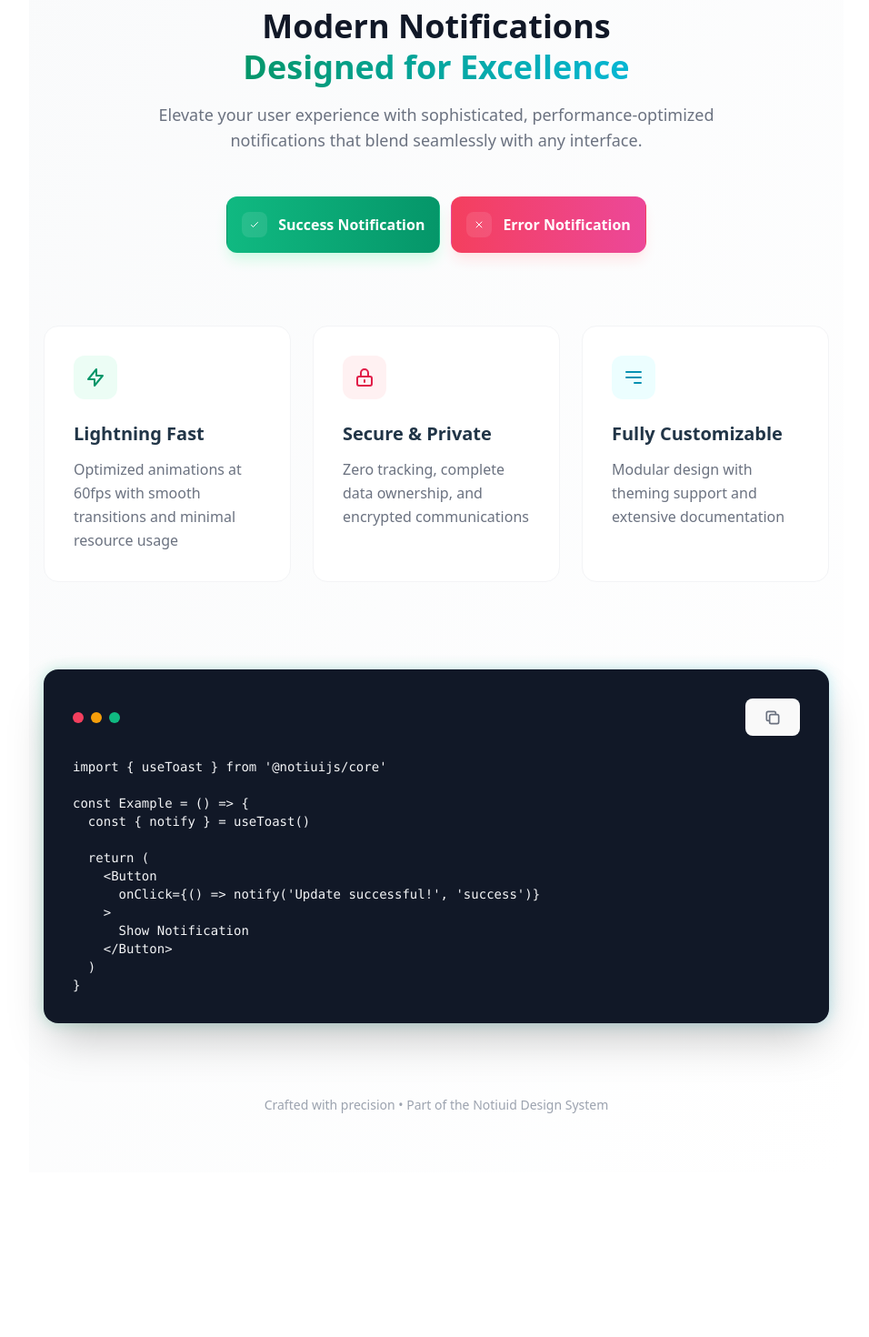
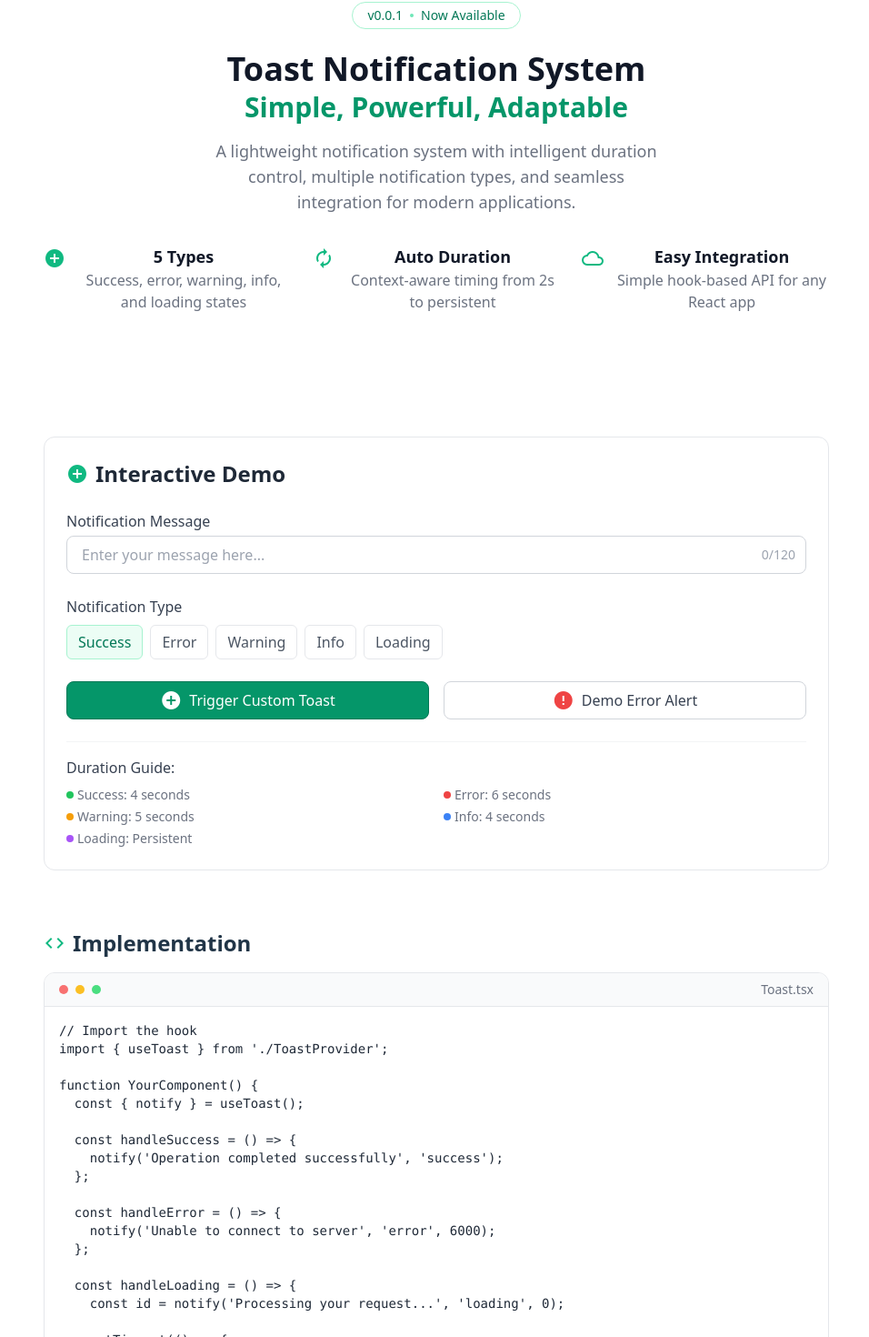
Before and after one commit to NauvalAssidq/Notification-Template, a React (Vite) app: page / in a window 1280 px wide. Shown: the part 142-1612 px from the top of the page at 91% size, without its empty margins (160-1116 px from the left). Before the commit the page ends 1431 px from the top, so only its background shows below. Built offline with nearby package versions, Linux system fonts and the light colour scheme.

Commit message:
Commiting for local development only

```diff
--- a/index.html
+++ b/index.html
@@ -5,6 +5,7 @@
     <link rel="icon" type="image/svg+xml" href="/vite.svg" />
     <meta name="viewport" content="width=device-width, initial-scale=1.0" />
 
+    <link href="https://fonts.googleapis.com/icon?family=Material+Icons+Outlined" rel="stylesheet">
     <script src="https://cdn.jsdelivr.net/npm/react@18/umd/react.development.js"></script>
     <script src="https://cdn.jsdelivr.net/npm/react-dom@18/umd/react-dom.development.js"></script>
     <script src="https://cdn.tailwindcss.com"></script>
--- a/src/components/Toast.tsx
+++ b/src/components/Toast.tsx
@@ -1,17 +1,21 @@
 import React from "react";
 
-export type ToastType = "success" | "error";
+export type ToastType = "success" | "error" | "warning" | "info" | "loading";
 
-interface ToastProps {
+export type ToastProps = {
   id: string;
   message: string;
   type: ToastType;
   onClose: (id: string) => void;
+  timeout?: number;
 }
 
 const variantStyles = {
   success: "border-emerald-600 bg-emerald-500/95 backdrop-blur-sm",
   error: "border-rose-600 bg-rose-500/95 backdrop-blur-sm",
+  warning: "border-amber-600 bg-amber-500/95 backdrop-blur-sm",
+  info: "border-sky-600 bg-sky-500/95 backdrop-blur-sm",
+  loading: "border-gray-600 bg-gray-500/95 backdrop-blur-sm",
 };
 
 const toastIcons = {
@@ -27,6 +31,24 @@ const toastIcons = {
       <path d="M12 2C6.48 2 2 6.48 2 12s4.48 10 10 10 10-4.48 10-10S17.52 2 12 2zm1 15h-2v-2h2v2zm0-4h-2V7h2v6z"/>
     </svg>
   ),
+  warning: (
+    <svg xmlns="http://www.w3.org/2000/svg" className="h-6 w-6" viewBox="0 0 24 24" fill="currentColor">
+      <path fill="none" d="M0 0h24v24H0z"/>
+      <path d="M12 5.99L19.53 19H4.47L12 5.99M12 2L1 21h22L12 2zm1 14h-2v2h2v-2zm0-6h-2v4h2v-4z"/>
+    </svg>
+  ),
+  info: (
+    <svg xmlns="http://www.w3.org/2000/svg" className="h-6 w-6" viewBox="0 0 24 24" fill="currentColor">
+      <path fill="none" d="M0 0h24v24H0z"/>
+      <path d="M12 2C6.48 2 2 6.48 2 12s4.48 10 10 10 10-4.48 10-10S17.52 2 12 2zm1 15h-2v-6h2v6zm0-8h-2V7h2v2z"/>
+    </svg>
+  ),
+  loading: (
+    <svg xmlns="http://www.w3.org/2000/svg" className="h-6 w-6 animate-spin" viewBox="0 0 24 24" fill="none">
+      <circle cx="12" cy="12" r="10" stroke="currentColor" strokeWidth="4" strokeOpacity="0.2"/>
+      <path d="M12 2a10 10 0 0 1 10 10" stroke="currentColor" strokeWidth="4" strokeLinecap="round" strokeDasharray="42 42"/>
+    </svg>
+  ),
 };
 
 export const Toast: React.FC<ToastProps> = ({ id, message, type, onClose }) => {
@@ -35,15 +57,21 @@ export const Toast: React.FC<ToastProps> = ({ id, message, type, onClose }) => {
       role="alert"
       className={`${variantStyles[type]} text-white min-w-[280px] max-w-sm px-4 py-3 rounded-xl shadow-lg
         border-l-4 flex items-center gap-3 animate-toast-pop transition-all duration-300
-        hover:shadow-md transform hover:-translate-y-1 motion-reduce:transition-none`}
+        hover:shadow-md transform hover:-translate-y-1 motion-reduce:transition-none
+        group relative overflow-hidden`}
     >
+
+
       <div className="flex-shrink-0">
         {toastIcons[type]}
       </div>
+
       <span className="flex-1 text-sm font-medium leading-tight">{message}</span>
+
         <button
           onClick={() => onClose(id)}
-          className="flex-shrink-0 bg-transparent rounded-full p-1 text-white hover:bg-white/10 transition-colors focus:outline-transparent focus:ring-white/50"
+          className="flex-shrink-0 bg-transparent rounded-full p-1 text-white hover:bg-white/10
+            transition-colors"
           aria-label="Close toast"
         >
           <svg xmlns="http://www.w3.org/2000/svg" className="h-5 w-5" viewBox="0 0 20 20" fill="currentColor">
--- a/src/components/ToastProvider.tsx
+++ b/src/components/ToastProvider.tsx
@@ -5,10 +5,11 @@ type ToastItem = {
   id: string;
   message: string;
   type: ToastType;
+  duration?: number;
 };
 
 type ToastContextType = {
-  notify: (message: string, type: ToastType) => void;
+  notify: (message: string, type: ToastType, duration?: number) => void;
 };
 
 const ToastContext = createContext<ToastContextType | undefined>(undefined);
@@ -26,18 +27,26 @@ export const ToastProvider: React.FC<{ children: React.ReactNode }> = ({ childre
     setToasts((prev) => prev.filter((toast) => toast.id !== id));
   }, []);
 
-  const notify = useCallback((message: string, type: ToastType) => {
+  const notify = useCallback((message: string, type: ToastType, duration = 4000) => {
     const id = Date.now().toString();
-    setToasts((prev) => [...prev, { id, message, type }]);
-    setTimeout(() => removeToast(id), 4000);
+    setToasts((prev) => [...prev, { id, message, type, duration }]);
+
+    if (duration > 0) {
+      setTimeout(() => removeToast(id), duration);
+    }
   }, [removeToast]);
 
   return (
     <ToastContext.Provider value={{ notify }}>
       {children}
-      <div className="fixed top-4 right-4 flex flex-col gap-4 z-50">
+      <div className="fixed top-4 right-4 flex flex-col gap-4 z-[9999]">
         {toasts.map((toast) => (
-          <Toast key={toast.id} {...toast} onClose={removeToast} />
+          <Toast
+            key={toast.id}
+            {...toast}
+            onClose={removeToast}
+            timeout={toast.duration}
+          />
         ))}
       </div>
     </ToastContext.Provider>
--- a/src/pages/HomePage.tsx
+++ b/src/pages/HomePage.tsx
@@ -1,139 +1,235 @@
+import { useState } from "react";
 import { useToast } from "../components/ToastProvider";
+import { ToastType } from "../components/Toast";
 
 function HomePage() {
   const { notify } = useToast();
+  const [customMessage, setCustomMessage] = useState("");
+  const [selectedType, setSelectedType] = useState<ToastType>("success");
 
   return (
-    <div className="w-full min-h-screen bg-gradient-to-br from-gray-50 to-white">
-      <main className="w-full max-w-4xl mx-auto px-4 py-16">
+    <div className="w-full min-h-screen bg-white text-base">
+      <main className="w-full max-w-4xl mx-auto px-4 py-12">
         {/* Hero Section */}
-        <div className="text-center mb-20">
-          <div className="mb-8">
-            <div className="inline-flex items-center justify-center bg-gradient-to-r from-emerald-500 to-cyan-500 px-6 py-2 rounded-full text-sm text-white mb-4 shadow-lg shadow-emerald-100">
-              <span>v0.0.1</span>
-              <div className="w-1 h-1 mx-2 bg-white/50 rounded-full" />
-              <span>Now Available</span>
+        <section className="flex flex-col items-center justify-center text-center my-24">
+          <div className="inline-flex items-center justify-center border border-emerald-200 px-4 py-1 rounded-full text-sm text-emerald-700 mb-6">
+            <span className="font-medium">v0.0.1</span>
+            <div className="w-1 h-1 mx-2 bg-emerald-300 rounded-full" />
+            <span>Now Available</span>
+          </div>
+
+          <h1 className="text-4xl font-bold text-gray-900 mb-4">
+            Toast Notification System
+            <span className="block text-emerald-600 mt-1 text-3xl">
+              Simple, Powerful, Adaptable
+            </span>
+          </h1>
+
+          <p className="text-lg text-gray-500 mb-8 max-w-lg">
+            A lightweight notification system with intelligent duration control,
+            multiple notification types, and seamless integration for modern applications.
+          </p>
+
+          {/* Features List */}
+          <div className="grid grid-cols-3 gap-6 mb-10">
+            <div className="flex items-start gap-3">
+              <span className="material-icons-outlined mt-1 text-emerald-500">add_circle</span>
+              <div>
+                <h3 className="font-semibold text-lg text-gray-900">5 Types</h3>
+                <p className="text-base text-gray-500">Success, error, warning, info, and loading states</p>
+              </div>
+            </div>
+            <div className="flex items-start gap-3">
+              <span className="material-icons-outlined mt-1 text-emerald-500">autorenew</span>
+              <div>
+                <h3 className="font-semibold text-lg text-gray-900">Auto Duration</h3>
+                <p className="text-base text-gray-500">Context-aware timing from 2s to persistent</p>
+              </div>
+            </div>
+            <div className="flex items-start gap-3">
+              <span className="material-icons-outlined mt-1 text-emerald-500">cloud</span>
+              <div>
+                <h3 className="font-semibold text-lg text-gray-900">Easy Integration</h3>
+                <p className="text-base text-gray-500">Simple hook-based API for any React app</p>
+              </div>
+            </div>
+          </div>
+        </section>
+
+        {/* Demo Section */}
+        <section className="mb-16 border border-gray-200 rounded-xl p-6">
+          <h2 className="text-2xl text-gray-800 font-semibold mb-6 flex items-center">
+            <span className="material-icons-outlined text-emerald-500 mr-2">add_circle</span>
+            Interactive Demo
+          </h2>
+
+          {/* Custom Message Input */}
+          <div className="mb-6">
+            <label htmlFor="message" className="block text-base font-medium text-gray-700 mb-1">
+              Notification Message
+            </label>
+            <div className="relative">
+              <input
+                id="message"
+                type="text"
+                value={customMessage}
+                onChange={(e) => setCustomMessage(e.target.value)}
+                placeholder="Enter your message here..."
+                className="w-full bg-white px-4 text-gray-700 py-2 rounded-lg border border-gray-300 focus:ring-1 focus:ring-emerald-500 transition-all outline-none text-base"
+              />
+              <div className="absolute inset-y-0 right-3 flex items-center">
+                <span className="text-sm text-gray-400">
+                  {customMessage.length}/120
+                </span>
+              </div>
             </div>
           </div>
 
-          <h1 className="text-4xl font-bold text-gray-900 mb-4 leading-tight">
-            Modern Notifications<br />
-            <span className="bg-gradient-to-r from-emerald-600 to-cyan-500 bg-clip-text text-transparent">
-              Designed for Excellence
-            </span>
-          </h1>
+          {/* Toast Type Selector */}
+          <div className="mb-6">
+            <label className="block text-base font-medium text-gray-700 mb-2">
+              Notification Type
+            </label>
+            <div className="flex flex-wrap gap-2">
+              {['success', 'error', 'warning', 'info', 'loading'].map((type) => (
+                <button
+                  key={type}
+                  onClick={() => setSelectedType(type as ToastType)}
+                  className={`px-3 py-1.5 rounded-md text-base font-medium transition-all ${
+                    selectedType === type
+                      ? 'bg-emerald-50 text-emerald-700 border border-emerald-200'
+                      : 'bg-white text-gray-600 border border-gray-200 hover:border-gray-300'
+                  }`}
+                >
+                  {type.charAt(0).toUpperCase() + type.slice(1)}
+                </button>
+              ))}
+            </div>
+          </div>
 
-          <p className="text-lg text-gray-500 mb-12 max-w-2xl mx-auto">
-            Elevate your user experience with sophisticated, performance-optimized notifications
-            that blend seamlessly with any interface.
-          </p>
-
-          {/* Demo Buttons */}
-          <div className="flex flex-col sm:flex-row justify-center gap-3 mb-16">
+          {/* Demo Actions */}
+          <div className="grid grid-cols-2 gap-4">
             <button
-              onClick={() => notify("Workflow completed successfully", "success")}
-              className="px-4 py-4 bg-gradient-to-r from-emerald-500 to-emerald-600 hover:from-emerald-600 hover:to-emerald-700 text-white font-semibold rounded-xl transition-all duration-300 transform hover:scale-[1.02] active:scale-95 flex items-center gap-3 shadow-lg shadow-emerald-100"
+              onClick={() => notify(
+                customMessage || "Default success message",
+                selectedType,
+                selectedType === 'loading' ? 0 : 4000
+              )}
+              className="px-4 py-2 bg-emerald-600 hover:bg-emerald-700 text-white font-medium rounded-lg transition-colors flex items-center justify-center gap-2 border border-emerald-700 text-base"
             >
-              <div className="p-2 bg-white/10 rounded-lg">
-                <svg className="w-3 h-3" fill="none" stroke="currentColor" viewBox="0 0 24 24">
-                  <path strokeLinecap="round" strokeLinejoin="round" strokeWidth={2} d="M5 13l4 4L19 7" />
-                </svg>
-              </div>
-              Success Notification
+              <span className="material-icons-outlined">add_circle</span>
+              Trigger Custom Toast
             </button>
 
             <button
-              onClick={() => notify("Critical system error detected", "error")}
-              className="px-4 py-4 bg-gradient-to-r from-rose-500 to-pink-500 hover:from-rose-600 hover:to-pink-600 text-white font-semibold rounded-xl transition-all duration-300 transform hover:scale-[1.02] active:scale-95 flex items-center gap-3 shadow-lg shadow-rose-100"
+              onClick={() => notify(
+                "System: Critical alert in progress",
+                "error",
+                6000
+              )}
+              className="px-4 py-2 bg-white hover:bg-gray-50 text-gray-700 font-medium rounded-lg transition-colors flex items-center justify-center gap-2 border border-gray-300 text-base"
             >
-              <div className="p-2 bg-white/10 rounded-lg">
-                <svg className="w-3 h-3" fill="none" stroke="currentColor" viewBox="0 0 24 24">
-                  <path strokeLinecap="round" strokeLinejoin="round" strokeWidth={2} d="M6 18L18 6M6 6l12 12" />
-                </svg>
-              </div>
-              Error Notification
+              <span className="material-icons-outlined text-red-500">error</span>
+              Demo Error Alert
             </button>
           </div>
-        </div>
 
-        {/* Features Grid */}
-        <div className="grid md:grid-cols-3 gap-6 mb-24">
-          <div className="p-8 bg-white rounded-2xl border border-gray-100 hover:border-emerald-100 transition-all duration-300 hover:shadow-xl group">
-            <div className="w-12 h-12 bg-emerald-50 rounded-xl mb-6 flex items-center justify-center">
-              <svg className="w-6 h-6 text-emerald-600" fill="none" stroke="currentColor" viewBox="0 0 24 24">
-                <path strokeLinecap="round" strokeLinejoin="round" strokeWidth={2} d="M13 10V3L4 14h7v7l9-11h-7z" />
-              </svg>
+          {/* Duration Guide */}
+          <div className="mt-6 pt-4 border-t border-gray-100">
+            <h3 className="text-base font-medium text-gray-700 mb-2">Duration Guide:</h3>
+            <ul className="grid grid-cols-2 gap-x-4 gap-y-1 text-sm text-gray-500">
+              <li className="flex items-center gap-1">
+                <span className="w-2 h-2 bg-green-500 rounded-full"></span>
+                Success: 4 seconds
+              </li>
+              <li className="flex items-center gap-1">
+                <span className="w-2 h-2 bg-red-500 rounded-full"></span>
+                Error: 6 seconds
+              </li>
+              <li className="flex items-center gap-1">
+                <span className="w-2 h-2 bg-amber-500 rounded-full"></span>
+                Warning: 5 seconds
+              </li>
+              <li className="flex items-center gap-1">
+                <span className="w-2 h-2 bg-blue-500 rounded-full"></span>
+                Info: 4 seconds
+              </li>
+              <li className="flex items-center gap-1">
+                <span className="w-2 h-2 bg-purple-500 rounded-full"></span>
+                Loading: Persistent
+              </li>
+            </ul>
+          </div>
+        </section>
+
+        {/* Code Section */}
+        <section className="mb-12">
+          <h2 className="text-2xl font-semibold mb-4 flex items-center">
+            <span className="material-icons-outlined text-emerald-500 mr-2">code</span>
+            Implementation
+          </h2>
+
+          <div className="border border-gray-200 rounded-xl overflow-hidden">
+            <div className="flex justify-between items-center px-4 py-2 bg-gray-50 border-b border-gray-200">
+              <div className="flex space-x-2">
+                <div className="w-2.5 h-2.5 rounded-full bg-red-400" />
+                <div className="w-2.5 h-2.5 rounded-full bg-amber-400" />
+                <div className="w-2.5 h-2.5 rounded-full bg-green-400" />
+              </div>
+              <div className="text-sm text-gray-500 font-medium">Toast.tsx</div>
             </div>
-            <h3 className="text-xl font-semibold mb-3">Lightning Fast</h3>
-            <p className="text-gray-500 leading-relaxed">
-              Optimized animations at 60fps with smooth transitions and minimal resource usage
-            </p>
-          </div>
 
-          <div className="p-8 bg-white rounded-2xl border border-gray-100 hover:border-rose-100 transition-all duration-300 hover:shadow-xl group">
-            <div className="w-12 h-12 bg-rose-50 rounded-xl mb-6 flex items-center justify-center">
-              <svg className="w-6 h-6 text-rose-600" fill="none" stroke="currentColor" viewBox="0 0 24 24">
-                <path strokeLinecap="round" strokeLinejoin="round" strokeWidth={2} d="M12 15v2m-6 4h12a2 2 0 002-2v-6a2 2 0 00-2-2H6a2 2 0 00-2 2v6a2 2 0 002 2zm10-10V7a4 4 0 00-8 0v4h8z" />
-              </svg>
-            </div>
-            <h3 className="text-xl font-semibold mb-3">Secure & Private</h3>
-            <p className="text-gray-500 leading-relaxed">
-              Zero tracking, complete data ownership, and encrypted communications
-            </p>
-          </div>
+            <pre className="text-sm text-gray-800 bg-white p-4 overflow-x-auto font-mono">
+              <code>{`// Import the hook
+import { useToast } from './ToastProvider';
 
-          <div className="p-8 bg-white rounded-2xl border border-gray-100 hover:border-cyan-100 transition-all duration-300 hover:shadow-xl group">
-            <div className="w-12 h-12 bg-cyan-50 rounded-xl mb-6 flex items-center justify-center">
-              <svg className="w-6 h-6 text-cyan-600" fill="none" stroke="currentColor" viewBox="0 0 24 24">
-                <path strokeLinecap="round" strokeLinejoin="round" strokeWidth={2} d="M4 6h16M4 12h16m-7 6h7" />
-              </svg>
-            </div>
-            <h3 className="text-xl font-semibold mb-3">Fully Customizable</h3>
-            <p className="text-gray-500 leading-relaxed">
-              Modular design with theming support and extensive documentation
-            </p>
-          </div>
-        </div>
+function YourComponent() {
+  const { notify } = useToast();
 
-        {/* Code Example */}
-        <div className="relative group mb-20">
-          <div className="absolute inset-0 bg-gradient-to-r from-emerald-500 to-cyan-500 rounded-2xl blur opacity-25 group-hover:opacity-40 transition duration-1000" />
-          <div className="relative bg-gray-900 rounded-2xl p-8 shadow-2xl">
-            <div className="flex justify-between items-center mb-6">
-              <div className="flex space-x-2">
-                <div className="w-3 h-3 rounded-full bg-rose-500" />
-                <div className="w-3 h-3 rounded-full bg-amber-500" />
-                <div className="w-3 h-3 rounded-full bg-emerald-500" />
-              </div>
-              <button className="text-gray-500 hover:text-gray-300 transition-colors">
-                <svg className="w-5 h-5" fill="none" stroke="currentColor" viewBox="0 0 24 24">
-                  <path strokeLinecap="round" strokeLinejoin="round" strokeWidth={2} d="M8 16H6a2 2 0 01-2-2V6a2 2 0 012-2h8a2 2 0 012 2v2m-6 12h8a2 2 0 002-2v-8a2 2 0 00-2-2h-8a2 2 0 00-2 2v8a2 2 0 002 2z" />
-                </svg>
-              </button>
-            </div>
-            <pre className="text-sm text-gray-100 overflow-x-auto font-mono">
-              <code>{`import { useToast } from '@notiuijs/core'
+  const handleSuccess = () => {
+    notify('Operation completed successfully', 'success');
+  };
 
-const Example = () => {
-  const { notify } = useToast()
+  const handleError = () => {
+    notify('Unable to connect to server', 'error', 6000);
+  };
+
+  const handleLoading = () => {
+    const id = notify('Processing your request...', 'loading', 0);
+
+    setTimeout(() => {
+      notify.dismiss(id);
+      notify('Request completed', 'success');
+    }, 3000);
+  };
 
   return (
-    <Button
-      onClick={() => notify('Update successful!', 'success')}
-    >
-      Show Notification
-    </Button>
-  )
+    <button onClick={handleSuccess}>
+      Trigger Notification
+    </button>
+  );
 }`}</code>
             </pre>
           </div>
-        </div>
 
-        {/* Footer */}
-        <footer className="text-center">
-          <p className="text-gray-400 text-sm">
-            Crafted with precision • Part of the Notiuid Design System
-          </p>
+          <div className="mt-6 text-base text-gray-500">
+            <p className="flex items-start gap-2">
+              <span className="material-icons-outlined text-emerald-500 mt-0.5">check_circle</span>
+              <span>
+                The toast system automatically stacks notifications and handles queuing for smooth user experience.
+              </span>
+            </p>
+            <p className="flex items-start gap-2 mt-2">
+              <span className="material-icons-outlined text-emerald-500 mt-0.5">check_circle</span>
+              <span>
+                For TypeScript projects, the available toast types are: 'success', 'error', 'warning', 'info', and 'loading'.
+              </span>
+            </p>
+          </div>
+        </section>
+
+        <footer className="text-center text-sm text-gray-400 border-t border-gray-100 pt-4">
+          Notoastui • Version 0.0.1
         </footer>
       </main>
     </div>
```
Also changed, not shown: src/components/Toast.css (+9 -0 lines). Lines whose indentation alone changed are shown as unchanged.
